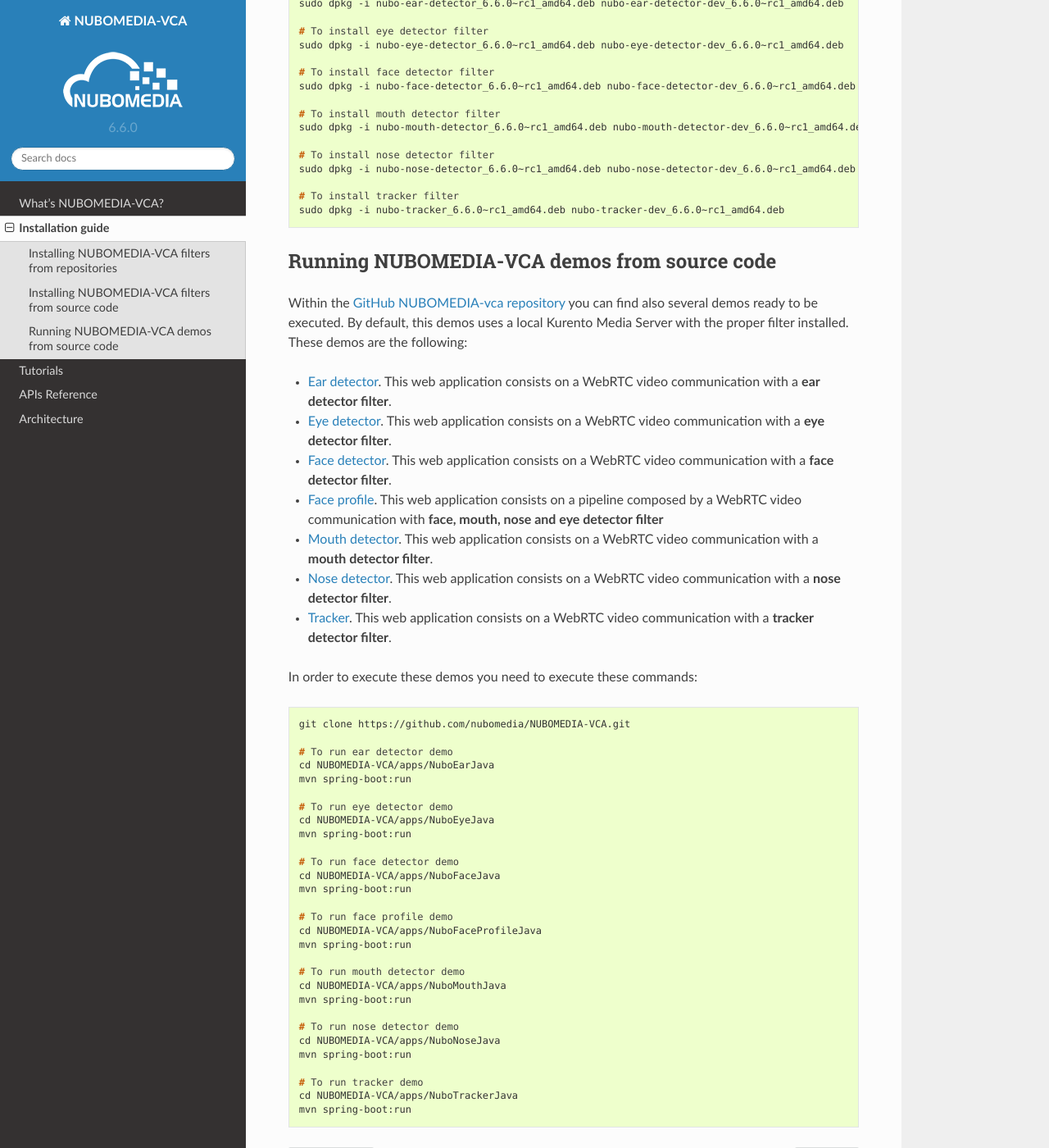
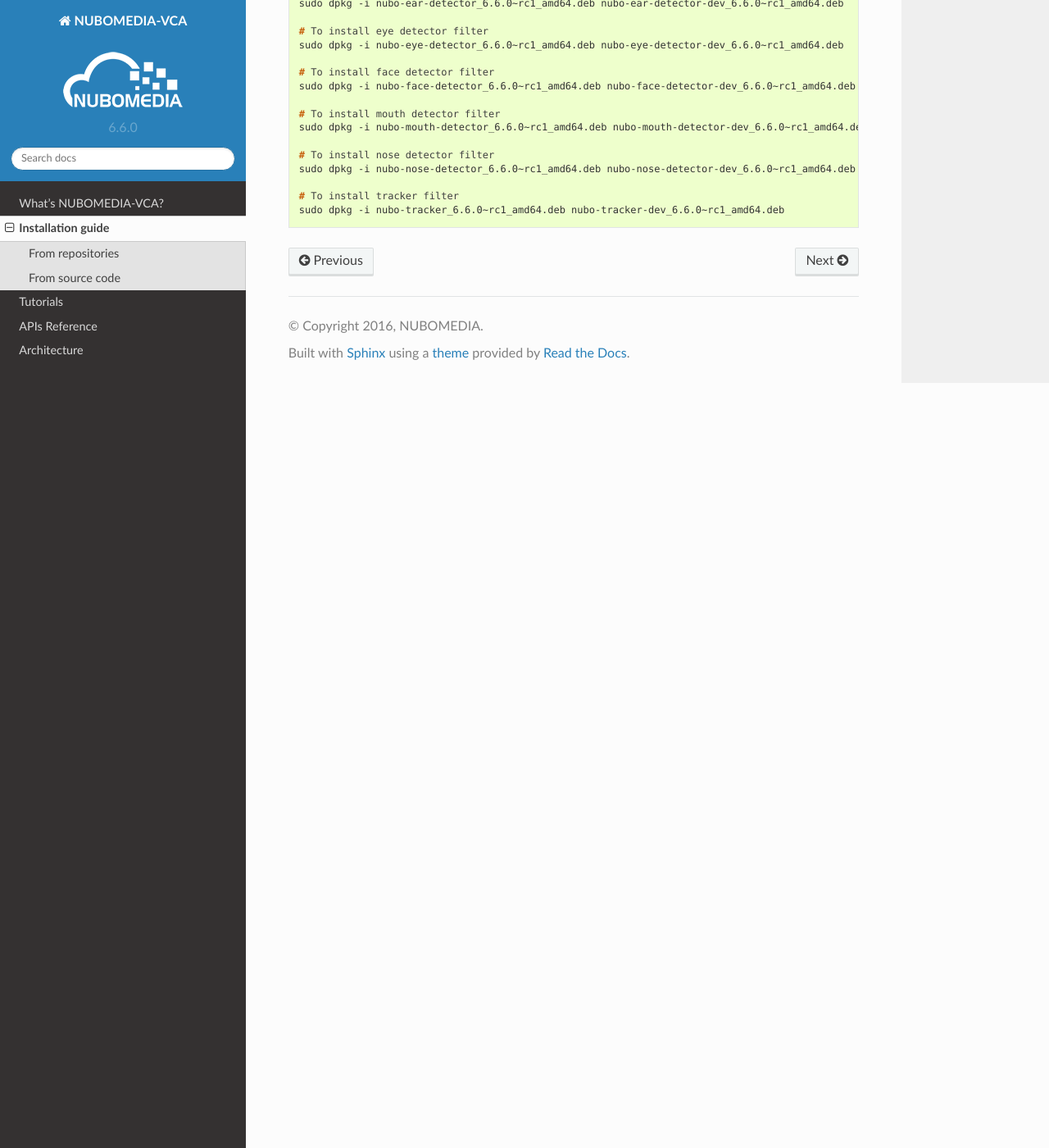
Before and after one commit to VictorHidalgoVT/DOC-NUBOMEDIA-VCA, a Sphinx documentation site: the page built from source/installation_guide.rst, in a window 1280 px wide and 1400 px high, scrolled down 1655 px. Shown: the whole window at 82% size. Built offline with Sphinx 7.4.7 and the Read the Docs theme 2.0.0, drawn with Linux system fonts in a browser that asks for light colours; some of the changed text lies outside the part shown.

```diff
--- a/source/installation_guide.rst
+++ b/source/installation_guide.rst
@@ -4,13 +4,12 @@
 Installation guide
 %%%%%%%%%%%%%%%%%%
 
-This section is divided into several parts. First, we see how to install the
-NUBOMEDIA-VCA filters using the repositories of the project. Second, we see how
-to install these filters from the source code. Finally, we see how to run the
-demos from the source code.
+This section is divided in two parts. On the one hand, we see how to install the
+NUBOMEDIA-VCA filters using the repositories of the project. On the other hand,
+we see how to install these filters from the source code.
 
-Installing NUBOMEDIA-VCA filters from repositories
-==================================================
+From repositories
+=================
 
 In order to install the latest stable version of the NUBOMEDIA-VCA filters in
 your local environment, first of all you need an instance of Kurento Media
@@ -50,8 +49,8 @@ type the following commands:
    # To install tracker filter
    sudo apt-get install nubo-tracker nubo-tracker-dev -y
 
-Installing NUBOMEDIA-VCA filters from source code
-=================================================
+From source code
+================
 
 In order to install the NUBOMEDIA-VCA from the source code you need the
 development packages for Kurento. To install these components use the following
@@ -103,68 +102,3 @@ install these filters, you need to run the following commands:
 
    # To install tracker filter
    sudo dpkg -i nubo-tracker_6.6.0~rc1_amd64.deb nubo-tracker-dev_6.6.0~rc1_amd64.deb
-
-Running NUBOMEDIA-VCA demos from source code
-============================================
-
-Within the
-`GitHub NUBOMEDIA-vca repository <https://github.com/nubomedia/NUBOMEDIA-VCA>`__
-you can find also several demos ready to be executed. By default, this demos
-uses a local Kurento Media Server with the proper filter installed. These demos
-are the following:
-
-- :doc:`Ear detector <ear_detector>`. This web application consists on a
-  WebRTC video communication with a **ear detector filter**.
-
-- :doc:`Eye detector <eye_detector>`. This web application consists on a
-  WebRTC video communication with a **eye detector filter**.
-
-- :doc:`Face detector <face_detector>`. This web application  consists on a
-  WebRTC video communication with a **face detector filter**.
-
-- :doc:`Face profile <face_profile>`. This web application consists on a
-  pipeline composed by a WebRTC video communication with
-  **face, mouth, nose and eye detector filter**
-
-- :doc:`Mouth detector <mouth_detector>`. This web application consists on a
-  WebRTC video communication with a **mouth detector filter**.
-
-- :doc:`Nose detector <nose_detector>`. This web application consists on a
-  WebRTC video communication with a **nose detector filter**.
-
-- :doc:`Tracker <tracker>`. This web application  consists on a WebRTC video
-  communication with a **tracker detector filter**.
-
-In order to execute these demos you need to execute these commands:
-
-.. sourcecode:: console
-
-   git clone https://github.com/nubomedia/NUBOMEDIA-VCA.git
-
-   # To run ear detector demo
-   cd NUBOMEDIA-VCA/apps/NuboEarJava
-   mvn spring-boot:run
-
-   # To run eye detector demo
-   cd NUBOMEDIA-VCA/apps/NuboEyeJava
-   mvn spring-boot:run
-
-   # To run face detector demo
-   cd NUBOMEDIA-VCA/apps/NuboFaceJava
-   mvn spring-boot:run
-
-   # To run face profile demo
-   cd NUBOMEDIA-VCA/apps/NuboFaceProfileJava
-   mvn spring-boot:run
-
-   # To run mouth detector demo
-   cd NUBOMEDIA-VCA/apps/NuboMouthJava
-   mvn spring-boot:run
-
-   # To run nose detector demo
-   cd NUBOMEDIA-VCA/apps/NuboNoseJava
-   mvn spring-boot:run
-
-   # To run tracker demo
-   cd NUBOMEDIA-VCA/apps/NuboTrackerJava
-   mvn spring-boot:run
```
Also changed, not shown: source/tutorials.rst (+61 -9 lines).
